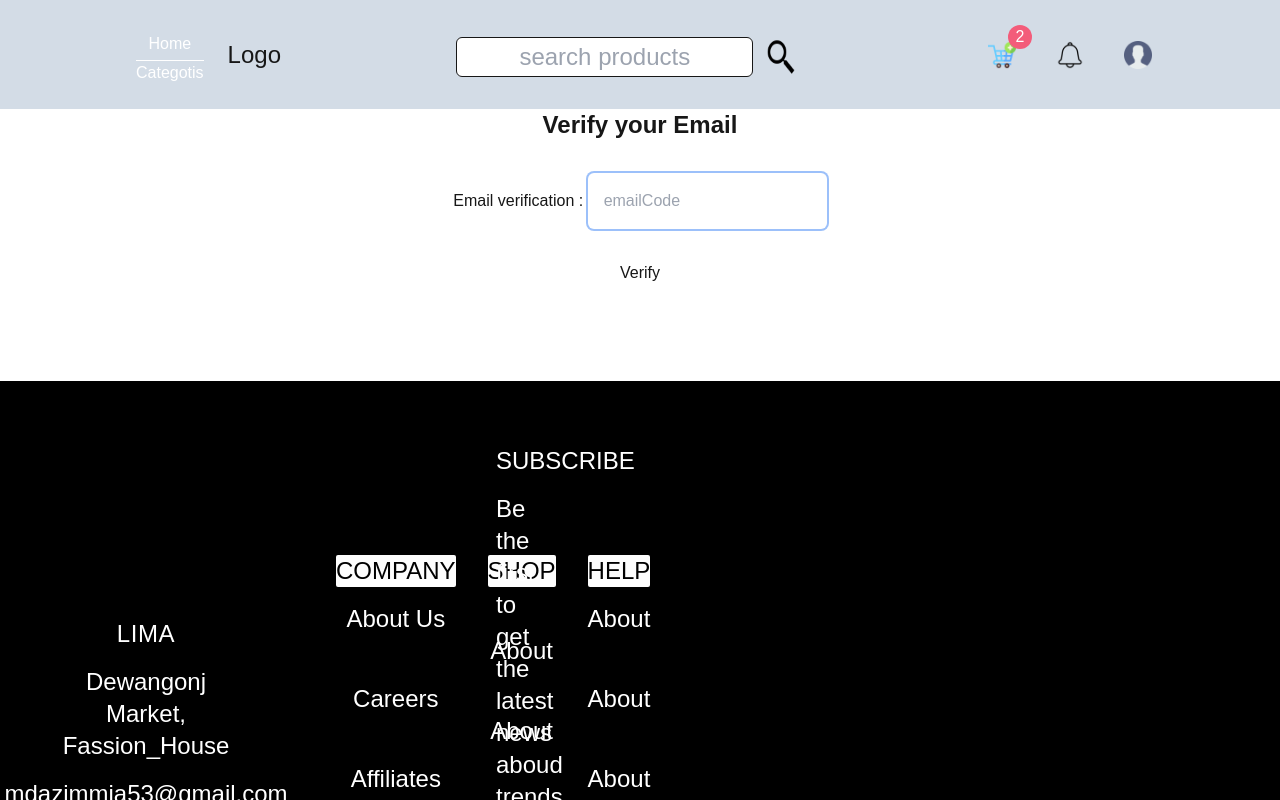
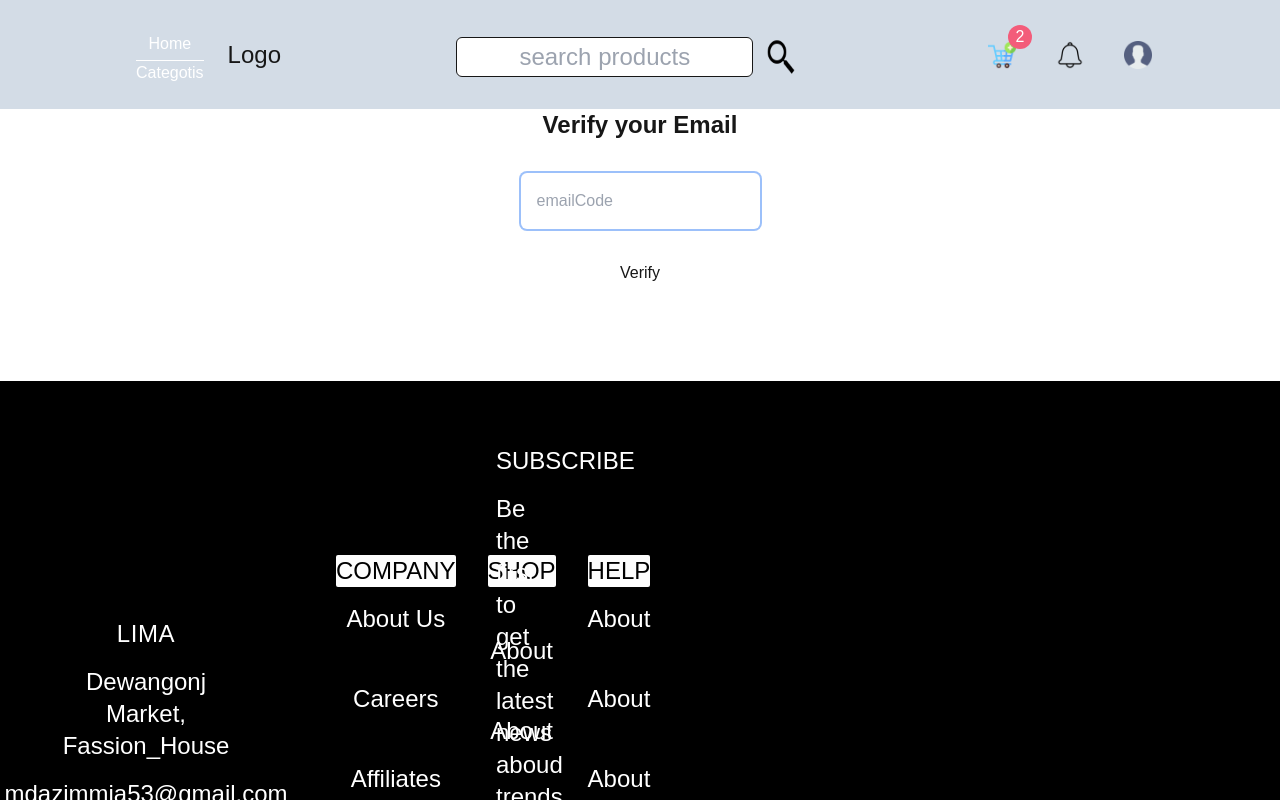
Before and after one commit to Azim-Mia/mwc-fashion, a Next.js app: page /login in a window 1280 px wide. Shown: the top 800 px of the page. Built offline with nearby package versions, Linux system fonts and the light colour scheme.

Commit message:
Update page.tsx

```diff
--- a/src/app/(pages)/login/page.tsx
+++ b/src/app/(pages)/login/page.tsx
@@ -40,7 +40,6 @@ const LoginPage =()=>{
     <input type="email" id="email" name="email" placeholder="example@gmail.com"  className="ring-2 ring-gary-300 rounded-md p-4"/>
     </div>
     ):(<div>
-      <lable forhtml="code">Email verification : </lable>
     <input type="code" id="code" name="email" placeholder="emailCode"  className="ring-2 ring-gary-300 rounded-md p-4"/>
     </div>)
     }
```
